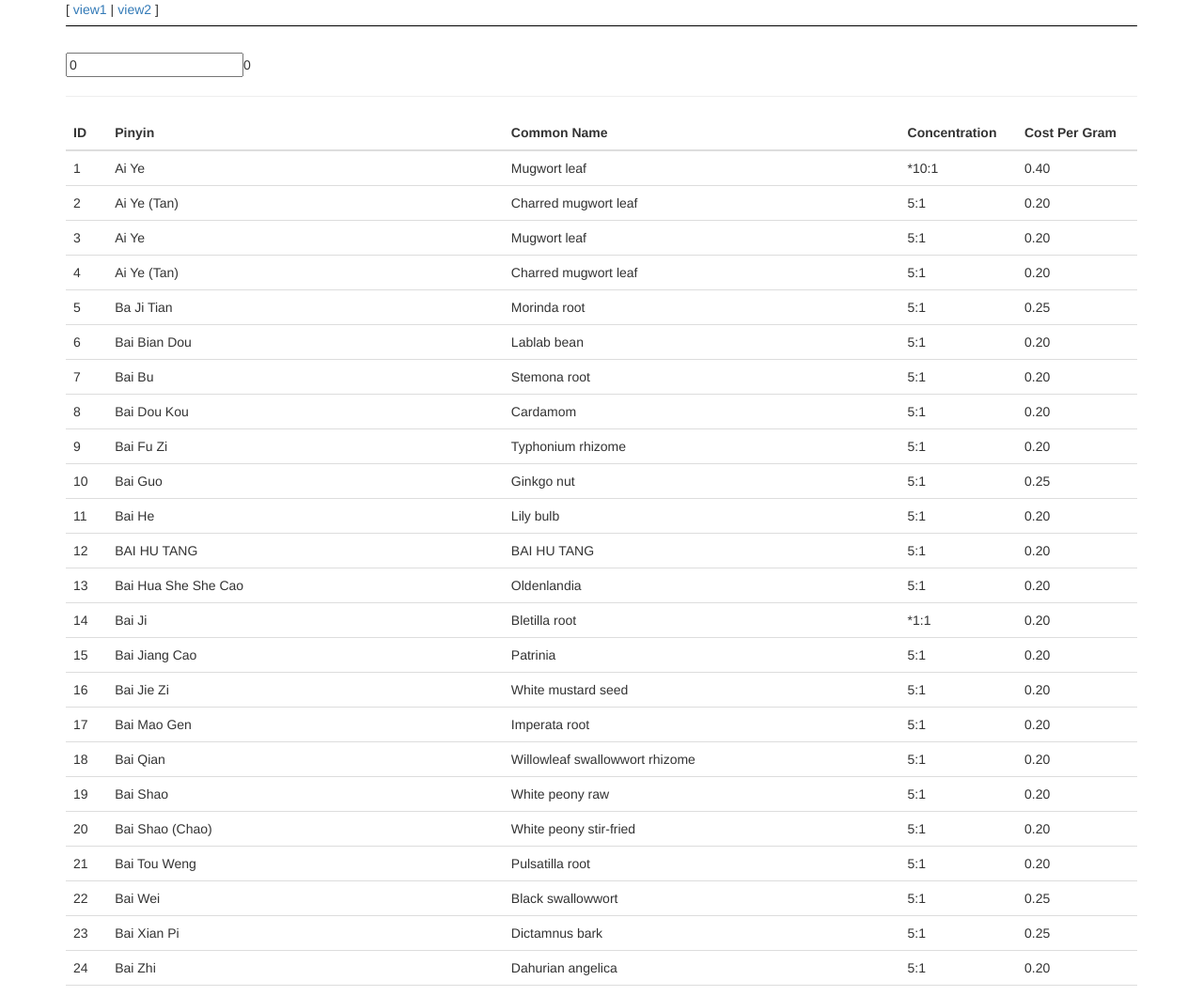
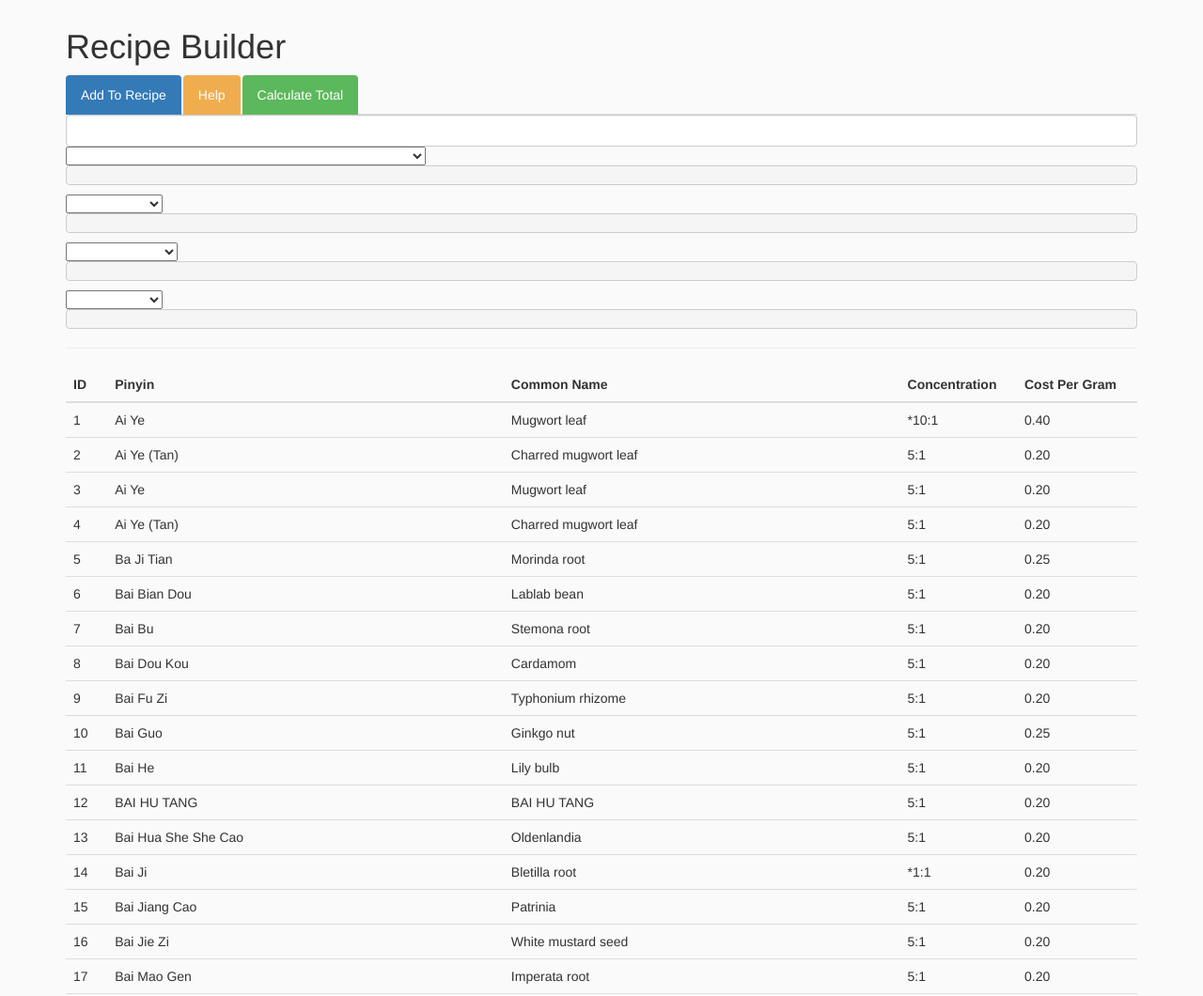
Before and after one commit to ssenkus/angular-recipe-list, a website: page app/index.html at #/view1 in a window 1280 px wide. Shown: the top 1060 px of the page at 94% size. Drawn offline with nearby package versions, Linux system fonts and the light colour scheme; files whose address does not match are found by name.

Commit message:
So far, so good, so what?!  ng-options

```diff
--- a/app/css/app.css
+++ b/app/css/app.css
@@ -1,4 +1,9 @@
 /* app css stylesheet */
+body {
+    background-color: #fafafa;
+
+}
+
 
 .menu {
   list-style: none;
@@ -28,3 +33,12 @@
   content: "";
   padding: 0;
 }
+
+.container {
+    padding-top: 10px;
+}
+
+.nav > li > a:hover, .nav > li > a:focus {
+    background-color: #f00;
+
+}
--- a/app/index.html
+++ b/app/index.html
@@ -9,40 +9,17 @@
     </head>
     <body>
         <div class="container">
-            <ul class="menu">
-                <li><a href="#/view1">view1</a></li>
-                <li><a href="#/view2">view2</a></li>
+
+            <h1>Recipe Builder</h1>
+            <ul class="nav nav-tabs">
+                <li><a class="btn btn-primary" href="#/view1">Add To Recipe</a></li>
+                <li><a class="btn btn-warning" href="#/view2">Help</a></li>
+                <li><a class="btn btn-success"href="#/view3">Calculate Total</a></li>
             </ul>
-            <div ng-controller="RecipeBuilderCtrl">
-                <input ng-model="recipeItem" />{{recipeItem}}
-                <hr />
-                <table class="table">
-                    <thead>
-                    <th>ID</th>
-                    <th>Pinyin</th>
-                    <th>Common Name</th>
-                    <th>Concentration</th>
-                    <th>Cost Per Gram</th>
-                    </thead>
-                    <tbody>
-                        <tr ng-repeat="item in recipeItems">
-                            <td>{{item.id}}</td>
-                            <td>{{item.pinyin}}</td>
-                            <td> {{item.common_name}}</td>
-                            <td> {{item.concentration}}</td>
-                            <td> {{item.costPerGram}}</td>
-                        </tr>
-                    </tbody>
-                </table>
 
-            </div>
             <div ng-view></div>
 
-            <div>Angular seed app: v<span app-version></span></div>
-
-            <!-- In production use:
-            <script src="//ajax.googleapis.com/ajax/libs/angularjs/1.0.7/angular.min.js"></script>
-            -->
+            <!-- In production use: <script src="//ajax.googleapis.com/ajax/libs/angularjs/1.0.7/angular.min.js"></script>         -->
         </div>
         <script src="lib/angular/angular.js"></script>
         <script src="lib/angular/angular-route.js"></script>
--- a/app/js/app.js
+++ b/app/js/app.js
@@ -10,7 +10,7 @@ angular.module('myApp', [
   'myApp.controllers'
 ]).
 config(['$routeProvider', function($routeProvider) {
-  $routeProvider.when('/view1', {templateUrl: 'partials/partial1.html', controller: 'RecipeBuilderCtrl'});
+  $routeProvider.when('/view1', {templateUrl: 'partials/recipeBuilderTable.html', controller: 'RecipeBuilderCtrl'});
   $routeProvider.when('/view2', {templateUrl: 'partials/partial2.html', controller: 'MyCtrl2'});
   $routeProvider.otherwise({redirectTo: '/view1'});
 }]);
--- a/app/js/controllers.js
+++ b/app/js/controllers.js
@@ -2,10 +2,9 @@
 
 /* Controllers */
 
-angular.module('myApp.controllers', []).
-    controller('RecipeBuilderCtrl', function($scope, $http) {
+angular.module('myApp.controllers', []).controller('RecipeBuilderCtrl', function($scope, $http) {
 
-    $scope.recipeItem = 0;
+    $scope.recipeItem = '';
 
     $http({method: 'GET',
         url: document.location.href.match(/(^[^#]*)/)[0] + 'js/json/items.json'}).
--- a/app/partials/partial1.html
+++ /dev/null
@@ -1 +0,0 @@
-<p>This is the partial for view 1.</p>
--- /dev/null
+++ b/app/partials/recipeBuilderTable.html
@@ -0,0 +1,33 @@
+<div ng-controller="RecipeBuilderCtrl">
+    <input class="form-control" ng-model="recipeItem" />{{recipeItem}}
+    <select ng-init="" ng-model="searchBy" ng-options="item.pinyin for item in recipeItems"></select>
+    <pre>{{searchBy | json}}</pre>
+    <select ng-init="" ng-model="searchCat" ng-options="key as value for (key, value) in recipeItems[0]"></select>
+    <pre>{{searchCat | json}}</pre>
+    <select ng-init="" ng-model="a" ng-options="key for (key, value) in recipeItems[0]"></select>
+    <pre>{{a | json}}</pre>
+    <select ng-init="" ng-model="b" ng-options="value for (key, value) in recipeItems[0]"></select>
+    <pre>{{b | json}}</pre>
+    <hr />
+    <table class="table">
+        <thead>
+            <tr>
+                <th>ID</th>
+                <th>Pinyin</th>
+                <th>Common Name</th>
+                <th>Concentration</th>
+                <th>Cost Per Gram</th>
+            </tr>
+        </thead>
+        <tbody>
+            <tr ng-repeat="item in recipeItems | filter:recipeItem">
+                <td>{{item.id}}</td>
+                <td>{{item.pinyin}}</td>
+                <td>{{item.common_name}}</td>
+                <td>{{item.concentration}}</td>
+                <td>{{item.costPerGram}}</td>
+            </tr>
+        </tbody>
+    </table>
+
+</div>
```
